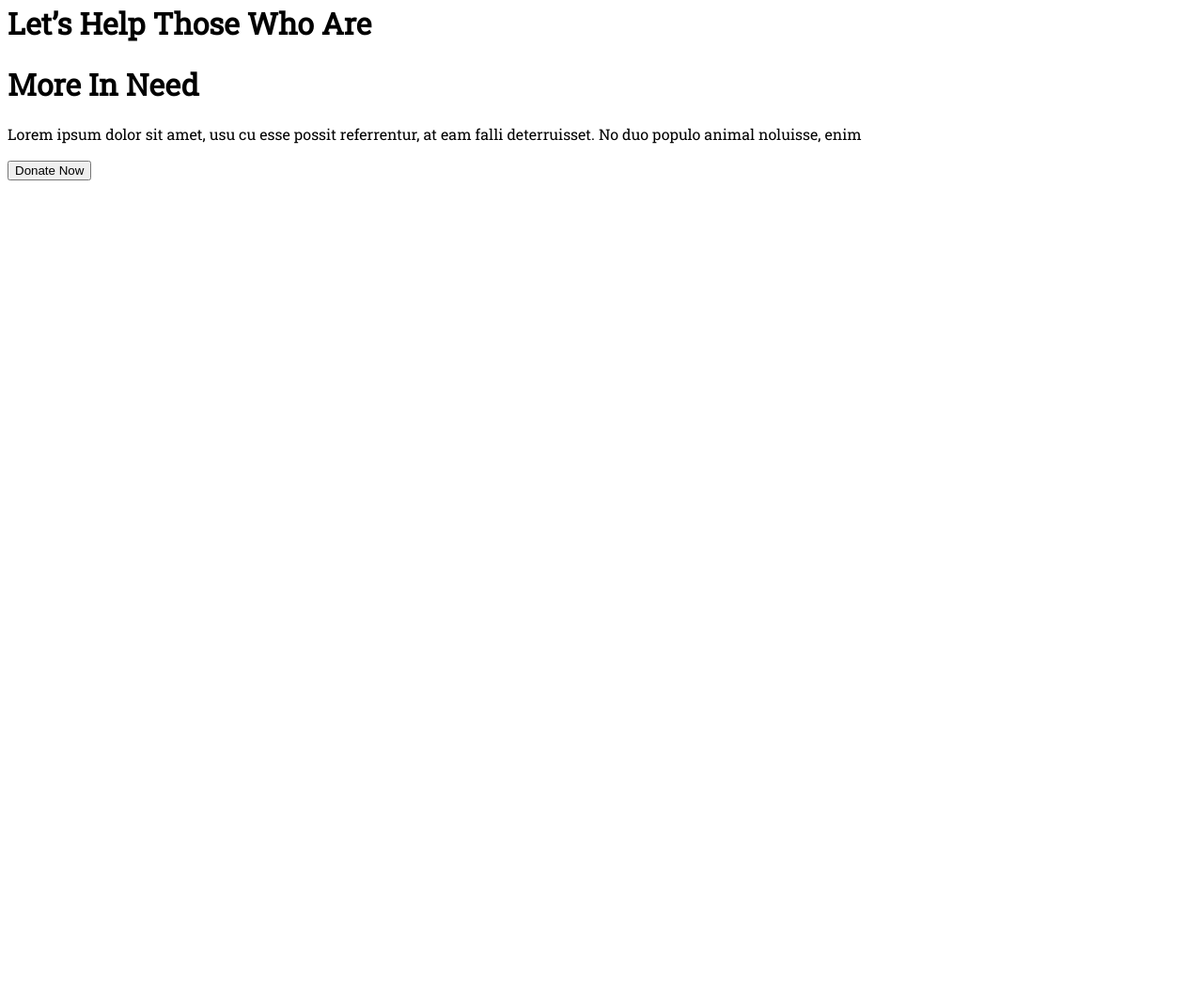
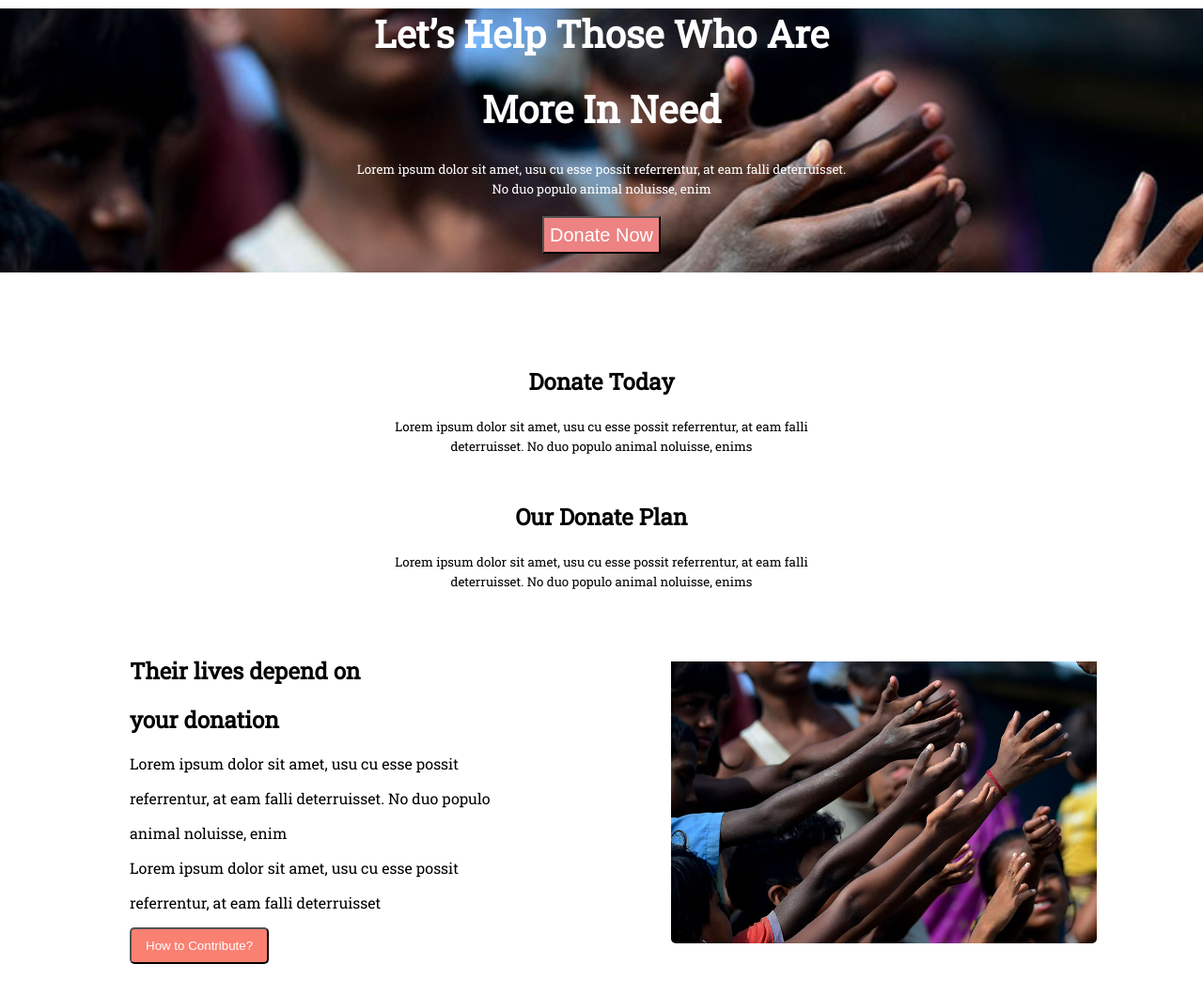
Before and after one commit to Junaed07/DONATE_Today, a plain HTML site: page index.html in a window 1280 px wide. Shown: the part 18-1077 px from the top of the page at 94% size. Before the commit the page ends 800 px from the top, so only its background shows below. Drawn offline with Linux system fonts and the light colour scheme.

Commit message:
commited

```diff
--- a/index.html
+++ b/index.html
@@ -15,11 +15,73 @@
 </head>
 
 <body>
-    <h1>Let’s Help Those Who Are </h1>
-    <h1>More In Need</h1>
-    <p>Lorem ipsum dolor sit amet, usu cu esse possit referrentur, at eam falli deterruisset. No duo populo animal
-        noluisse, enim </p>
-    <button>Donate Now</button>
+    <div class="header">
+        <h1>Let’s Help Those Who Are </h1>
+        <h1>More In Need</h1>
+        <small>Lorem ipsum dolor sit amet, usu cu esse possit referrentur, at eam falli deterruisset.</small><br>
+        <small> No duo populo animal noluisse, enim </small> <br>
+        <button>Donate Now</button>
+    </div>
+
+    <section class="second-section">
+        <h1>Donate Today</h1>
+        <small>Lorem ipsum dolor sit amet, usu cu esse possit referrentur, at eam falli </small> <br>
+        <small>deterruisset.
+            No duo populo animal noluisse, enims </small>
+    </section>
+
+    <!--  <div class="third-part">
+        <h2>100 Tk</h2>
+        <h2 class="extra">200 Tk</h2>
+        <h2> 500 Tk</h2>
+        <h2>1000 Tk</h2>
+        <h2>5000 Tk</h2>
+    </div> //* -->
+
+    <section class="second-section">
+        <h1>Our Donate Plan </h1>
+        <small>Lorem ipsum dolor sit amet, usu cu esse possit referrentur, at eam falli </small> <br>
+        <small>deterruisset.
+            No duo populo animal noluisse, enims </small>
+
+    </section>
+    <section class="first-section">
+        <div class="one">
+            <h1>Their lives depend on </h1>
+            <h1>your donation </h1>
+            <p>Lorem ipsum dolor sit amet, usu cu esse possit </p>
+            <p>referrentur, at eam falli deterruisset. No duo populo </p>
+            <p>animal noluisse, enim</small>
+            <p>Lorem ipsum dolor sit amet, usu cu esse possit </p>
+            <p>referrentur, at eam falli deterruisset</p>
+            <button> How to Contribute?</button>
+        </div>
+        <div class="one">
+            <img src="images/donation13.jpg" alt="">
+        </div>
+
+    </section>
+    <section class="first-section">
+        <div class="one"> <img src="images/donation7.jpg" alt=""></div>
+        <div class="one">
+            <h1>They need us </h1>
+            <h1>to suvive</h1>
+            <p>Lorem ipsum dolor sit amet, usu cu esse possit </p>
+            <p>referrentur, at eam falli deterruisset. No duo populo </p>
+            <p>animal noluisse, enim</p>
+            <p>Lorem ipsum dolor sit amet, usu cu esse possit </p>
+            <p>referrentur, at eam falli deterruisset.</p>
+            <button>How to Contribute?</button>
+        </div>
+    </section>
+    <div class="two">
+        <h1>Get My Updates</h1>
+        <small>Lorem ipsum dolor sit amet, usu cu esse possit referrentur, at eam falli
+        </small> <br>
+        <small>deterruisset. No duo populo animal noluisse, enim</small> <br>
+        <button>How to Contribute?</button>
+    </div>
 </body>
 
+
 </html>
--- a/style.css
+++ b/style.css
@@ -2,3 +2,95 @@ body {
     font-family: 'Poppins', sans-serif;
     font-family: 'Roboto Slab', serif;
 }
+
+.header {
+    text-align: center;
+    background-image: url(images/donation13.jpg);
+    background-repeat: no-repeat;
+    color: white;
+    background-size: 1500px 1000px;
+    margin-bottom: 100px;
+}
+
+.header h1 {
+    font-size: 40px;
+
+}
+
+.header button {
+    color: white;
+    margin: 20px;
+    background-color: rgb(237, 130, 130);
+    height: 40px;
+    font-size: 20px;
+
+
+}
+
+.second-section {
+    text-align: center;
+    margin-bottom: 50px;
+}
+
+.third-part {
+    display: flex;
+    justify-content: space-evenly;
+    color: rgb(138, 116, 116);
+    padding: 30px;
+}
+
+.extra {
+    border: 2px solid pink;
+    color: black;
+    background-color: rgb(189, 150, 150);
+    padding: 40px;
+}
+
+body {
+    font-family: 'Poppins', sans-serif;
+    font-family: 'Roboto Slab', serif;
+    margin: 0;
+    padding: 0;
+}
+
+.first-section {
+    display: flex;
+    margin-bottom: 70px;
+    justify-content: space-between;
+    padding-left: 10%;
+    align-items: center;
+}
+
+.one {
+    width: 50%;
+    padding-left: 10px;
+    margin-bottom: 30px;
+}
+
+.one img {
+    width: 80%;
+    padding-top: 8px;
+    border-radius: 5px;
+}
+
+.one button {
+    background-color: salmon;
+    padding: 10px 15px;
+    border-radius: 5px;
+    color: white;
+    font-weight: 200;
+}
+
+.two button {
+    background-color: salmon;
+    padding: 10px 15px;
+    border-radius: 5px;
+    color: white;
+    font-weight: 200;
+    margin-top: 30px;
+}
+
+.two {
+    text-align: center;
+    margin-bottom: 30px;
+}
```
